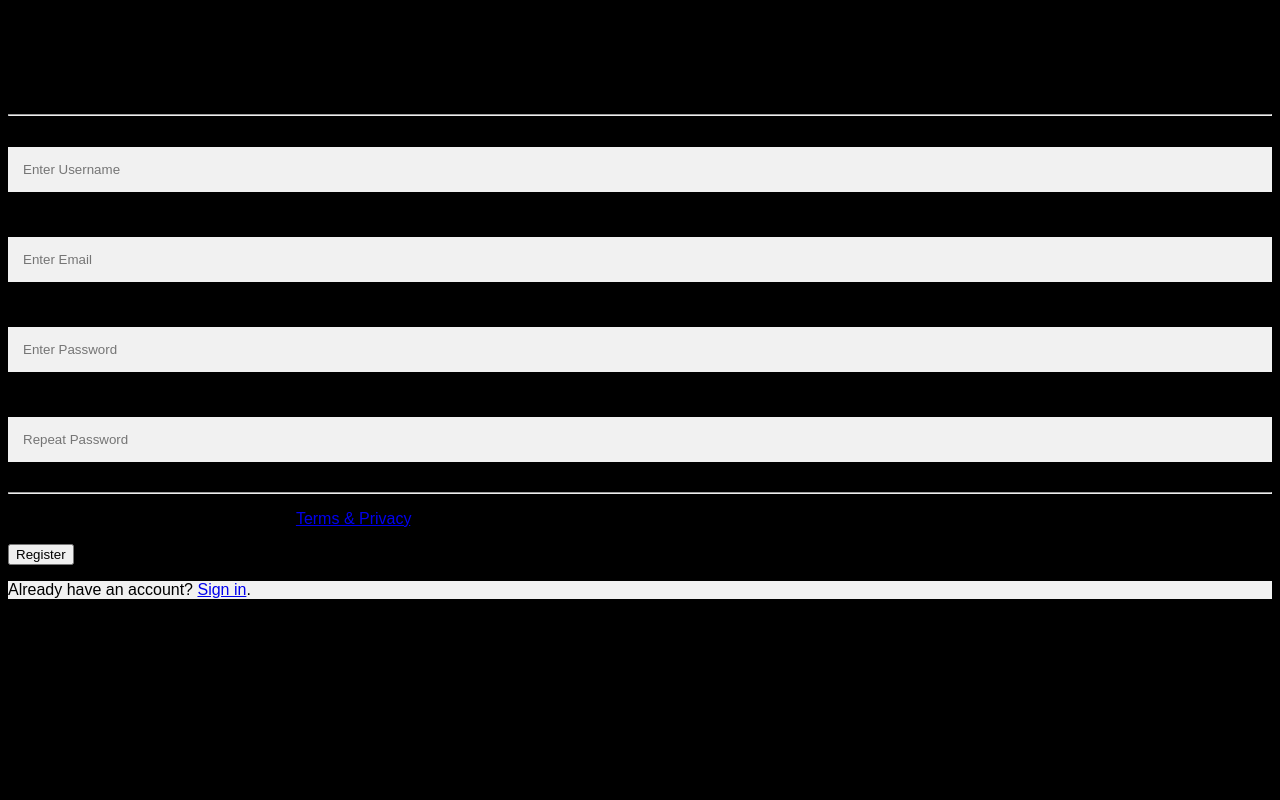
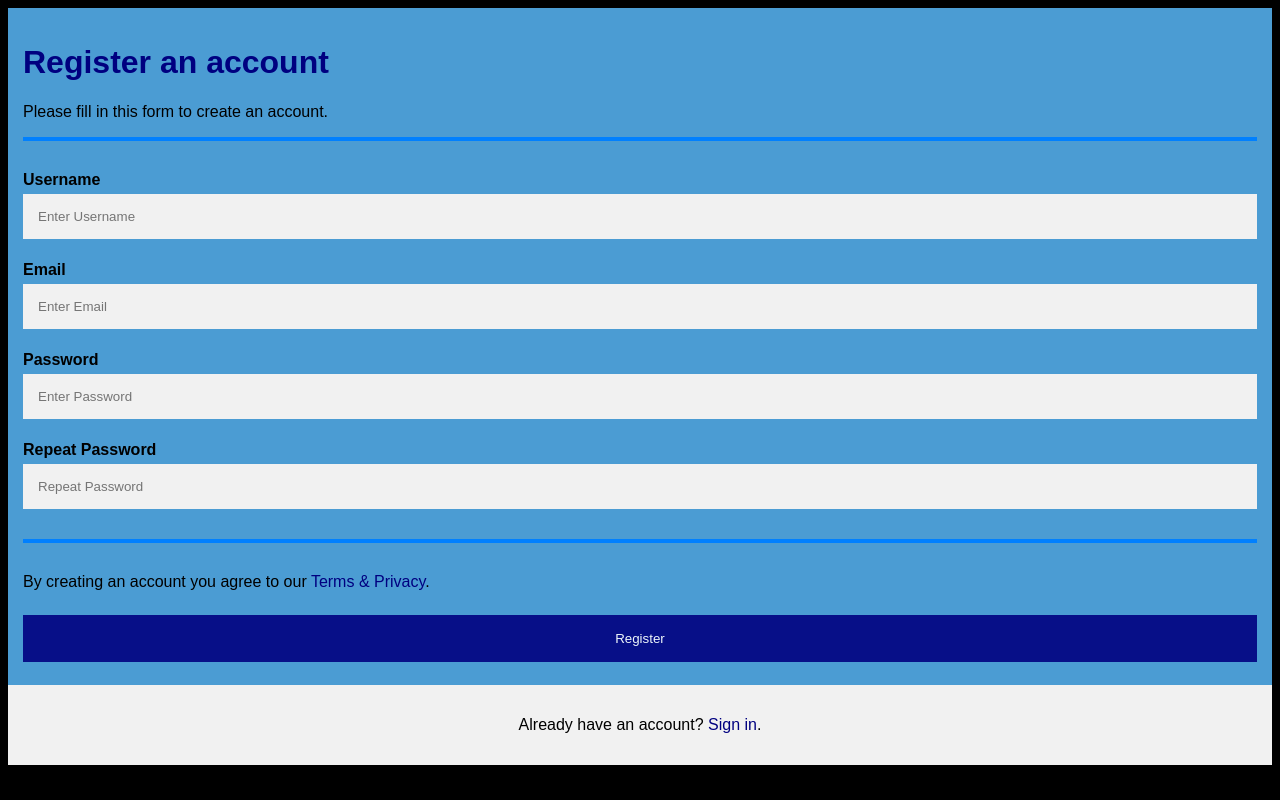
Before and after one commit to comp426-2022-spring/e01-Xixiang-Liu, a plain HTML site: page public/index.html in a window 1280 px wide. Drawn offline with Linux system fonts and the light colour scheme.

Commit message:
write style.css

```diff
--- a/public/style.css
+++ b/public/style.css
@@ -8,11 +8,11 @@ body {
 }
 
 /* 8. Add style to divs with the "container" class */
- {
+.container {
   /* 9. Add 15px padding */
-
+  padding: 15px;
   /* 10. Make the background color of the container Carolina Blue using the hex code defined here: https://en.wikipedia.org/wiki/Carolina_blue*/
-
+  background-color: #4B9CD3;
 }
 
 input[type=text], input[type=password] {
@@ -30,30 +30,32 @@ input[type=text]:focus, input[type=password]:focus {
 }
 
 /* 11. Style only the h1 with id "register" */
-h1 {
+h1#register {
   /* 12. Make the text BOLD */
-
-  /* 13. Make the text color navy (look up the hex code for navy)
-
+  font-weight: bold;
+  /* 13. Make the text color navy (look up the hex code for navy)*/
+  color: #000080;
 }
 
 hr {
   /* 14. Override default hr style with a 30-pixel bottom margin */
-
+  margin-bottom: 30px;
   /* 15. Add a 2-pixel solid azure border (look up the hex code). */
-
+  border-style: solid;
+  border-color: #0080FF;
+  border-width: 2px;
 }
 
 /* 16. Set a style for the submit button with "registerbtn" class */
- {
+button.registerbtn {
   /* 17. Set the background color to navy using the hex color */
-
+  background-color: #000080;
   /* 18. Set the text color to white using the hex color */
-
   padding: 16px 20px;
   margin: 8px 0;
+  color: #FFFFFF;
   /* 19. Set it to have no border */
-
+  border: none;
   cursor: pointer;
   width: 100%;
   opacity: 0.9;
@@ -65,21 +67,21 @@ hr {
 
 a {
   /* 20. Make link text color navy blue (look up the hex code) */
-  color: ;
+  color: #000080;
   /* 21. Set the text-decoration to none for links */
-  text-decoration: ;
+  text-decoration: none;
 }
 
 /* 22. Set style for links using the :hover pseudoclass */
- {
+a:hover {
   /* 23. Change the color of links to azure on mouseover */
-
+  color: azure;
   /* 24. Set the text-decoration to underline for links on mouseover */
-
+  text-decoration: underline;
 }
 
 .signin {
-  background-color: #f1f1f1
+  background-color: #f1f1f1;
   /* 25. Align the text for the section with class "signin" to be centered */
-
+  text-align: center;
 }
```
